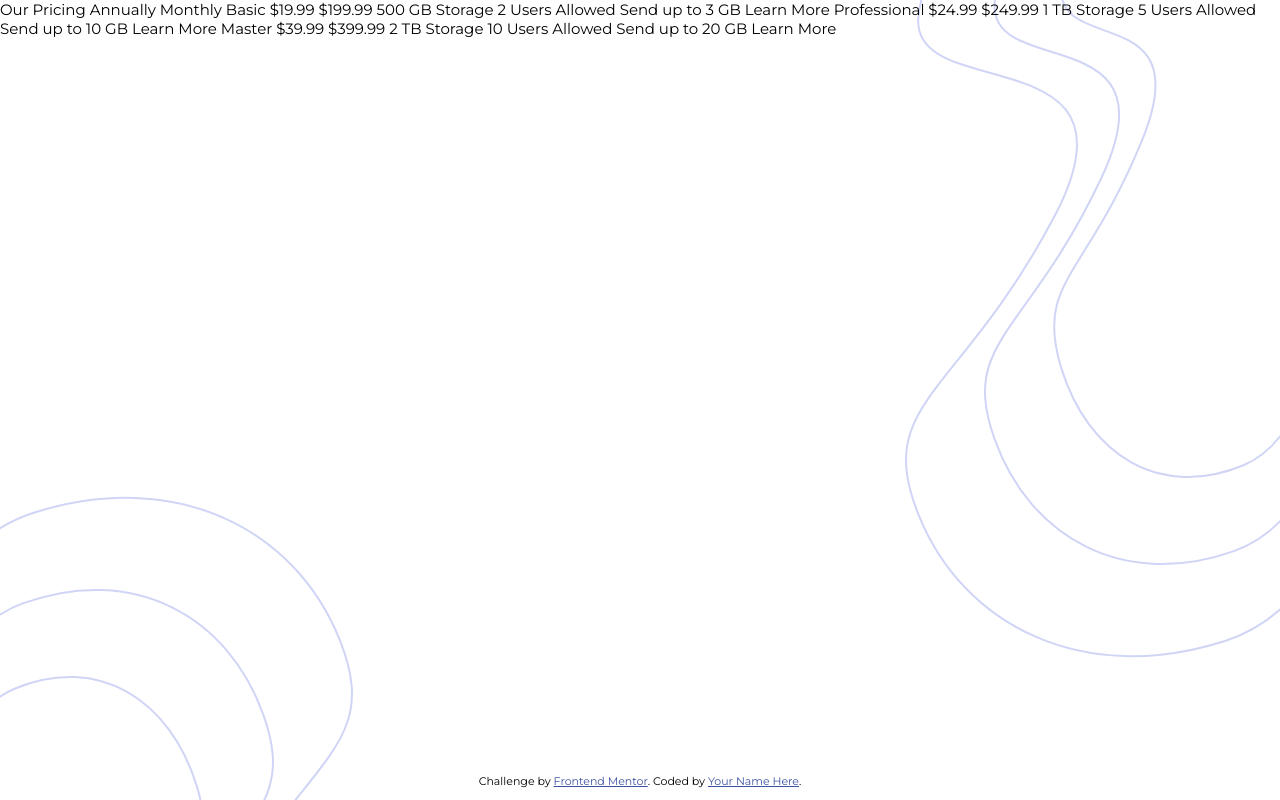
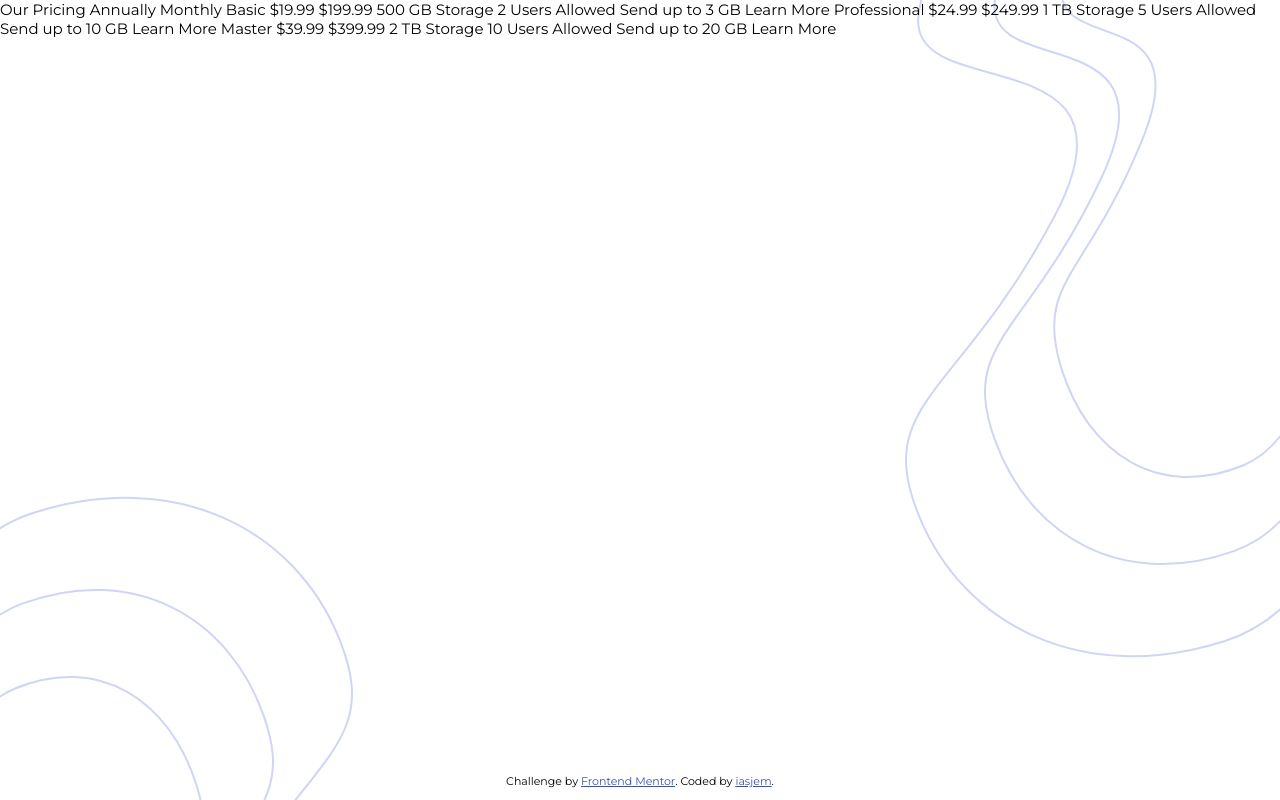
Before and after one commit to iasjem/pricing-component-with-toggle-master, a plain HTML site: page index.html in a window 1280 px wide. Drawn offline with Linux system fonts and the light colour scheme.

Commit message:
Add link to Github profile - html - /footer

```diff
--- a/index.html
+++ b/index.html
@@ -45,7 +45,7 @@
   </div>
   <div class="attribution">
     Challenge by <a href="https://www.frontendmentor.io?ref=challenge" target="_blank">Frontend Mentor</a>.
-    Coded by <a href="#">Your Name Here</a>.
+    Coded by <a href="https://github.com/iasjem">iasjem</a>.
   </div>
 </body>
 </html>
```
